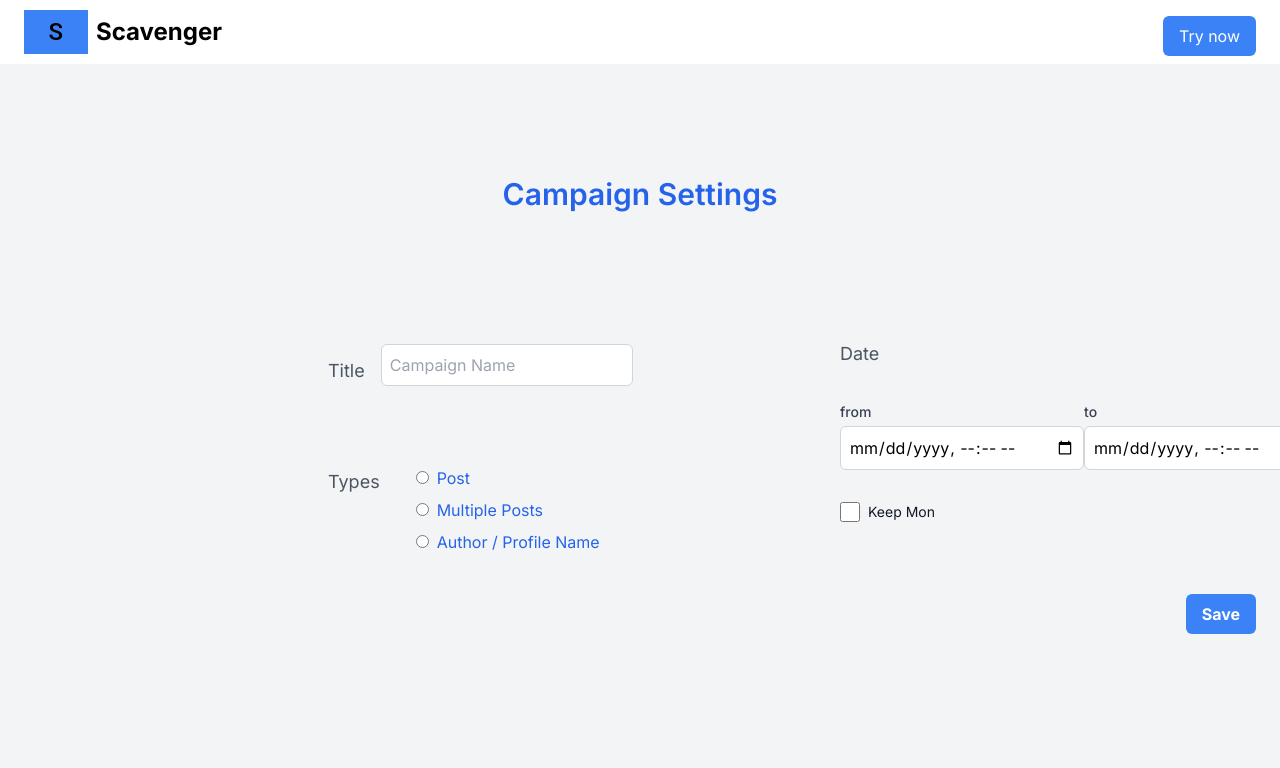
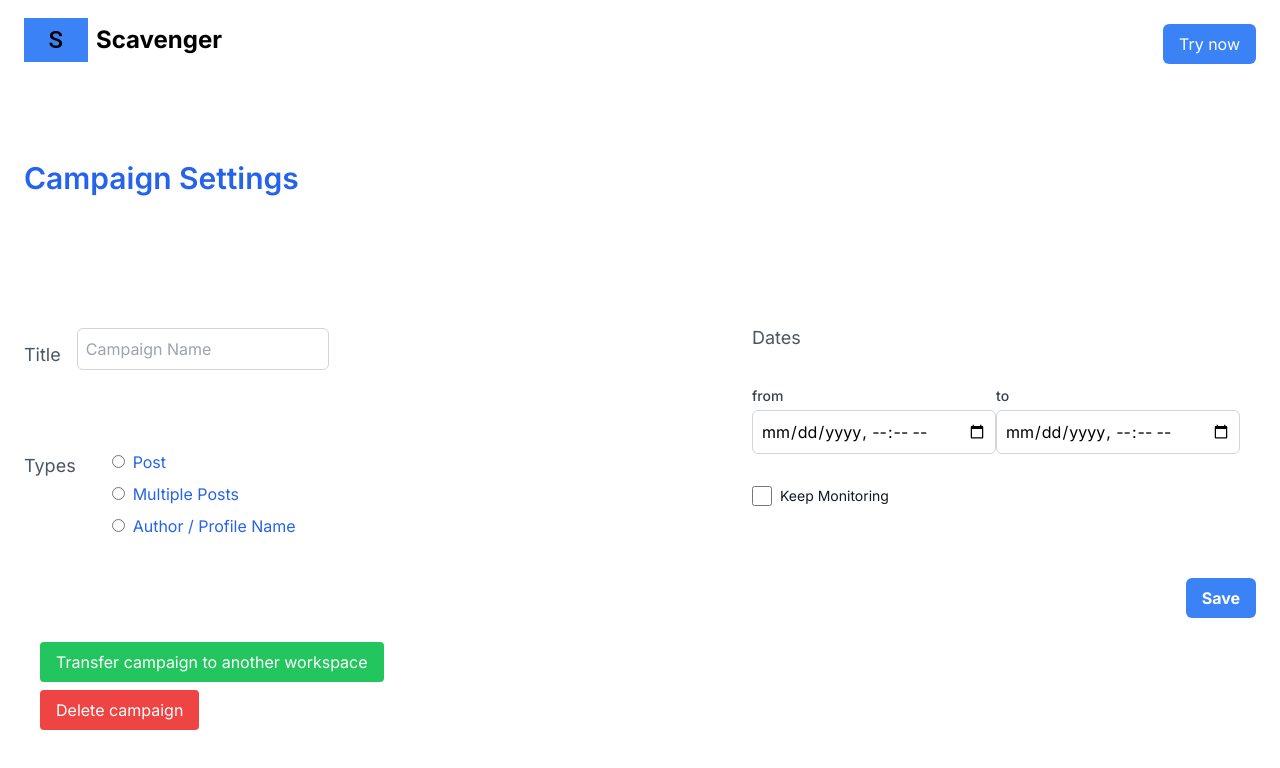
Before and after one commit to Omar-Mohsin/quantum-next-js-, a Next.js app: page /campaign-settings/1 in a window 1280 px wide. Shown: the top 768 px of the page. Built offline with nearby package versions, Linux system fonts and the light colour scheme; no server answers.

Commit message:
finish a campaignsettihg  page

```diff
--- a/components/Campaign/CampaignSettings.tsx
+++ b/components/Campaign/CampaignSettings.tsx
@@ -16,19 +16,21 @@
 
   const [disableEndDate, setDisableEndDate] = useState(false);
 
-  const onCheckboxChange = (e:any) => {
-
+  const onCheckboxChange = (e: any) => {
     setDisableEndDate(!disableEndDate);
   };
 
+  const transferCampaign = (id: number) => {};
+  const deletCampaign = (id: number) => {};
   return (
-    <div className="bg-gray-100 p-6  h-screen pt-28">
-      <div className="text-3xl font-semibold mb-6 text-center text-blue-600">
+    <>
+      <div className="p-6  h-full pt-20">
+        <div className="text-3xl font-semibold mb-6  text-blue-600">
           Campaign Settings
         </div>
 
-      <div className="grid grid-cols-1 md:grid-cols-2 gap-8 mt-32 ml-44">
-        <div className="flex items-center ml-32">
+        <div className="grid grid-cols-1 md:grid-cols-2 gap-8 mt-32 ">
+          <div className="flex items-center ">
             <div className="mr-4 text-lg text-gray-600">Title</div>
             <InputField
               type="text"
@@ -38,13 +40,13 @@
             />
           </div>
           <div className="ml-24">
-          <div className="text-lg text-gray-600">Date</div>
+            <div className="text-lg text-gray-600">Dates</div>
           </div>
         </div>
 
-      <div className="grid grid-cols-1 md:grid-cols-2 gap-8 ml-44">
+        <div className="grid grid-cols-1 md:grid-cols-2 gap-8 ">
           <div>
-          <div className="flex items-center ml-32">
+            <div className="flex items-center">
               <div className="mr-4 text-lg text-gray-600">Types</div>
               <div className="flex flex-col mt-16 ml-5">
                 <label className="mb-2 text-blue-600">
@@ -70,7 +72,6 @@
                 label="from"
                 name="start_data"
                 value={campaign.start_date}
-
                 className="mb-4 mr-2 w-full p-2 border border-gray-300 rounded-md"
               />
 
@@ -80,12 +81,11 @@
                 label="to"
                 name="end_data"
                 value={campaign.end_date}
-              disabled
-
+                disabled={disableEndDate}
               />
             </div>
             <div className="mt-4">
-            <Checkbox label="Keep Mon" onChange={onCheckboxChange} />
+              <Checkbox label="Keep Monitoring" onChange={onCheckboxChange} />
             </div>
           </div>
         </div>
@@ -96,6 +96,21 @@
           </button>
         </div>
       </div>
+      <div className="w-full flex flex-col items-start ml-10 ">
+        <button
+          className="bg-green-500 hover:bg-green-700 text-white mb-2 px-4 py-2 rounded transition duration-300 transform hover:scale-105 focus:outline-none focus:ring-2 focus:ring-green-500"
+          onClick={() => transferCampaign(campaign.id)}
+        >
+          Transfer campaign to another workspace
+        </button>
+        <button
+          className="bg-red-500 hover:bg-red-700  text-white px-4 py-2 rounded transition duration-300 transform hover:scale-105 focus:outline-none focus:ring-2 focus:ring-red-500"
+          onClick={() => deletCampaign(campaign.id)}
+        >
+          Delete campaign
+        </button>
+      </div>
+    </>
   );
 }
 
--- a/components/InputField.tsx
+++ b/components/InputField.tsx
@@ -1,6 +1,6 @@
 import React from "react";
 
-function InputField({ label, name, type, onChange, placeholder , value }  :any) {
+function InputField({ label, name, type, onChange, placeholder , value , disabled }  :any) {
   return (
     <div className="mb-4 ">
       <label htmlFor={name} className="block text-sm font-medium text-gray-700">
@@ -13,6 +13,7 @@
         value={value}
         placeholder={placeholder}
         onChange={onChange}
+        disabled={disabled}
       />
     </div>
   );
--- a/components/Navbar.tsx
+++ b/components/Navbar.tsx
@@ -13,7 +13,7 @@
 
   return (
     <>
-      <div className="h-16 flex justify-between items-center px-4 md:px-6 text-white">
+      <div className="h-20 flex justify-between items-center px-4 md:px-6 text-white">
 
         <div className="flex items-center">
 
```
Also changed, not shown: components/Workspace/Collaborateres.tsx (+3 -5 lines), components/Workspace/CollaboratersSection.tsx (+25 -12 lines), 1 other file (tests, documents, lock files or other folders). Lines whose indentation alone changed are shown as unchanged.
